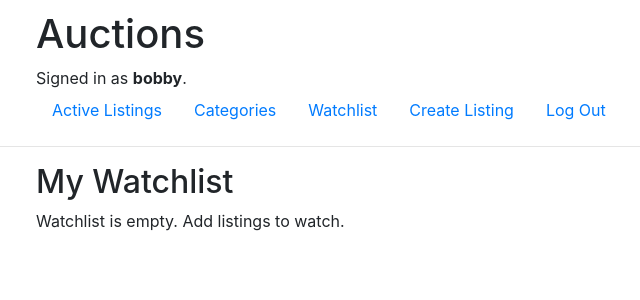
After one commit to Master-Bobba/CS50W--Project2, a Django app: page /watchlist in a window 1280 px wide. The commit adds this page. Shown: the top 300 px of the page, without its empty margins (174-814 px from the left). Run offline with Django 3.2, Linux system fonts and the light colour scheme; a user stored in the database is signed in; data comes from the database, SQL or seed files in the repository; both versions use the stored data as it was after the commit; some libraries are stand-ins or nearby versions.

Commit message:
watchlist working

```diff
--- a/auctions/models.py
+++ b/auctions/models.py
@@ -23,6 +23,7 @@ class AuctionListing(models.Model):
     image_url = models.URLField(unique= True, default="https://media.istockphoto.com/vectors/no-image-available-sign-vector-id936182806?k=20&m=936182806&s=612x612&w=0&h=pTQbzaZhCTxWEDhnJlCS2gj65S926ABahbFCy5Np0jg=")
     category = models.CharField(max_length=64, blank=True)
     bids = models.ManyToManyField(ListingBid, blank=True, related_name="bids")
+    watchers = models.ManyToManyField(User, blank=True, related_name = "watchers")
 
     def __str__(self):
         return f"{self.title} made by {self.owner}: bids £{self.bids}"
--- a/auctions/templates/auctions/layout.html
+++ b/auctions/templates/auctions/layout.html
@@ -26,7 +26,7 @@
 
             {% if user.is_authenticated %}
                 <li class="nav-item">
-                    <a class="nav-link" href="{% url 'index' %}">Watchlist</a>
+                    <a class="nav-link" href="{% url 'watchlist' %}">Watchlist</a>
                 </li>
                 <li class="nav-item">
                     <a class="nav-link" href="{% url 'new_listing'%}">Create Listing</a>
--- /dev/null
+++ b/auctions/templates/auctions/watchlist.html
@@ -0,0 +1,39 @@
+{% extends "auctions/layout.html" %}
+
+{% block body %}
+    <h2 style="margin-left: 200px;">My Watchlist</h2>
+    {% for listing in listings %}
+        <div style="border: 1px solid #b5b5b5; margin-bottom: 5px; margin-left: 200px; margin-right: 200px;">
+            <a href="{% url 'listing' listing.id %}" style="color: black;">
+                <div class="row" style="margin: 2px;">
+                    <div class="col-3">
+                        <img src="{{ listing.image_url }}" alt="listing photo" class="img-rounded" style="width: 128px; height: 128px;">
+                    </div>
+                    <div class="main col-7">
+                        <h5 style="position:absolute; top: 10px;">
+                            {{ listing.title }}
+                        </h5>
+                        <div style="position:absolute; top: 45px; opacity: 50%;">
+                            {{ listing.description }}
+                        </div>
+                        <div style="position:absolute; bottom: 10px; font-style: italic;">
+                            by {{ listing.owner }}
+                        </div>
+                    </div>
+                    <div class="col">
+                        <h4 style="position:absolute; top:10px;">
+                            £{{listing.starting_bid}}.00
+                        </h4>
+                    </div>
+                </div>
+            </a>
+        </div>
+{% empty %}
+    <div style="margin-left: 200px">
+        Watchlist is empty. Add listings to watch.
+    </div>
+
+{% endfor%}
+
+
+{% endblock %}
--- a/auctions/urls.py
+++ b/auctions/urls.py
@@ -12,5 +12,8 @@ urlpatterns = [
     path("<int:listing_id>/newcomment", views.newcomment, name="newcomment"),
     path("<int:listing_id>/bid", views.bid, name="bid"),
     path("categories", views.categories, name="categories"),
-    path("categories/<str:category>", views.opencategory, name="category")
+    path("categories/<str:category>", views.opencategory, name="category"),
+    path("watchlist", views.watchlist, name="watchlist"),
+    path("<int:listing_id>/watchlist", views.watch, name="watch"),
+    path("<int:listing_id>/removewatch", views.notwatch, name="notwatch")
 ]
--- a/auctions/views.py
+++ b/auctions/views.py
@@ -86,6 +86,14 @@ def listing(request, listing_id):
     listing = AuctionListing.objects.get(pk = listing_id)
     bids = listing.bids.all()
 
+    user = User.objects.get(username = request.user)
+
+    if user in listing.watchers.all():
+        watched = True
+    else:
+        watched = False
+
+
     if bids:
         highest_bid = listing.starting_bid
         for bid in bids:
@@ -95,14 +103,16 @@ def listing(request, listing_id):
             "listing": listing,
             "comments": Comment.objects.filter(listing=listing_id),
             "price": ListingBid.objects.get(bid_amount = highest_bid).bid_amount,
-            "bid_number": len(bids)
+            "bid_number": len(bids),
+            "watched": watched
         })
     else:
         return render(request, "auctions/listing.html", {
             "listing": listing,
             "comments": Comment.objects.filter(listing=listing_id),
             "price": listing.starting_bid,
-            "bid_number": len(bids)
+            "bid_number": len(bids),
+            "watched": watched
         })
 
 def newcomment(request, listing_id):
@@ -193,3 +203,33 @@ def opencategory(request, category):
             "categories": categories,
             "listings": listings
         })
+
+def watchlist(request):
+    user = User.objects.get(username = request.user)
+    listings = AuctionListing.objects.filter(watchers = user)
+    return render(request, "auctions/watchlist.html",{
+        "listings": listings
+    })
+
+def watch(request, listing_id):
+    if request.method == "POST":
+        user = User.objects.get(username = request.user)
+        listing = AuctionListing.objects.get(pk = listing_id)
+
+        if user not in listing.watchers.all():
+            listing.watchers.add(user)
+        else:
+            pass
+
+    return HttpResponseRedirect(reverse("listing", args=(listing.id,)))
+
+def notwatch(request, listing_id):
+    if request.method == "POST":
+
+        user = User.objects.get(username = request.user)
+        listing = AuctionListing.objects.get(pk = listing_id)
+
+        listing.watchers.remove(user)
+        listing.save()
+
+        return HttpResponseRedirect(reverse("listing", args=(listing.id,)))
```
Also changed, not shown: auctions/templates/auctions/listing.html (+12 -1 lines), README.txt, auctions/migrations/0015_auctionlisting_watchers_alter_auctionlisting_bids.py (added), db.sqlite3.
